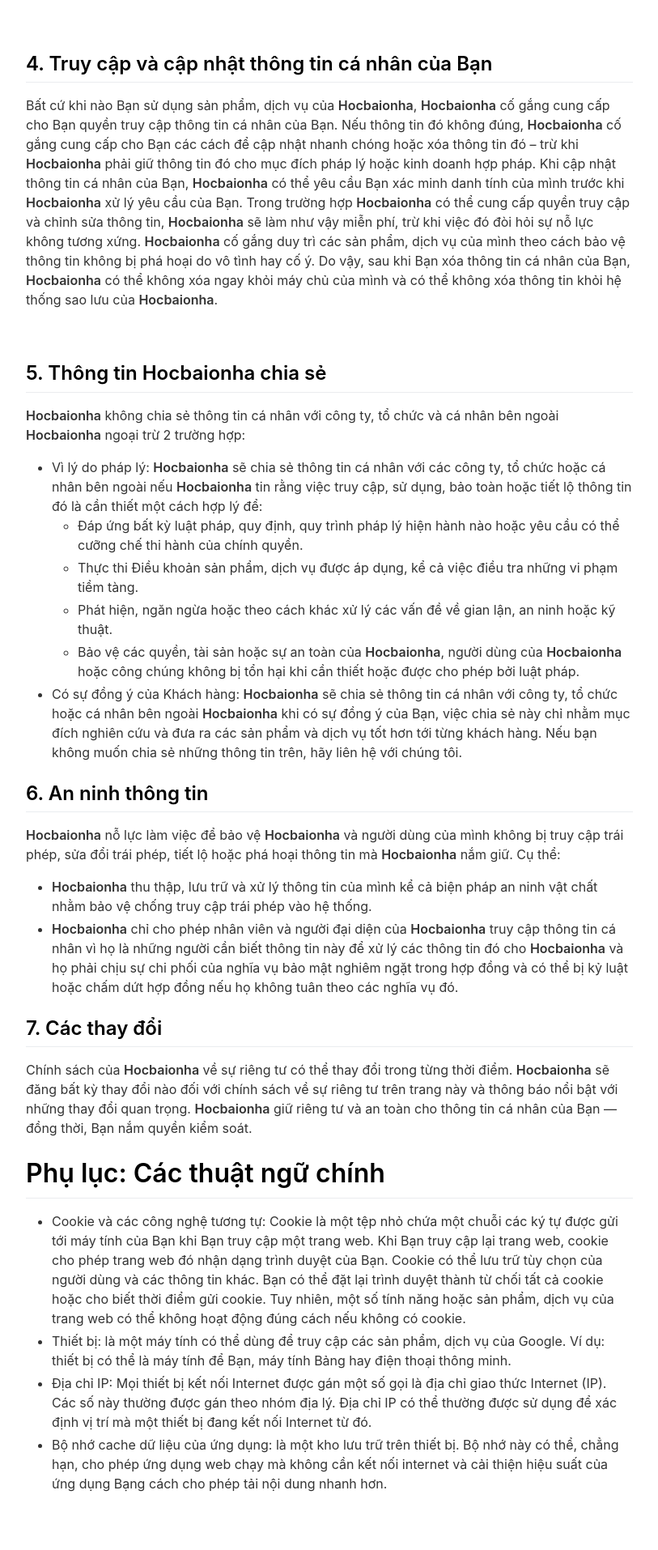
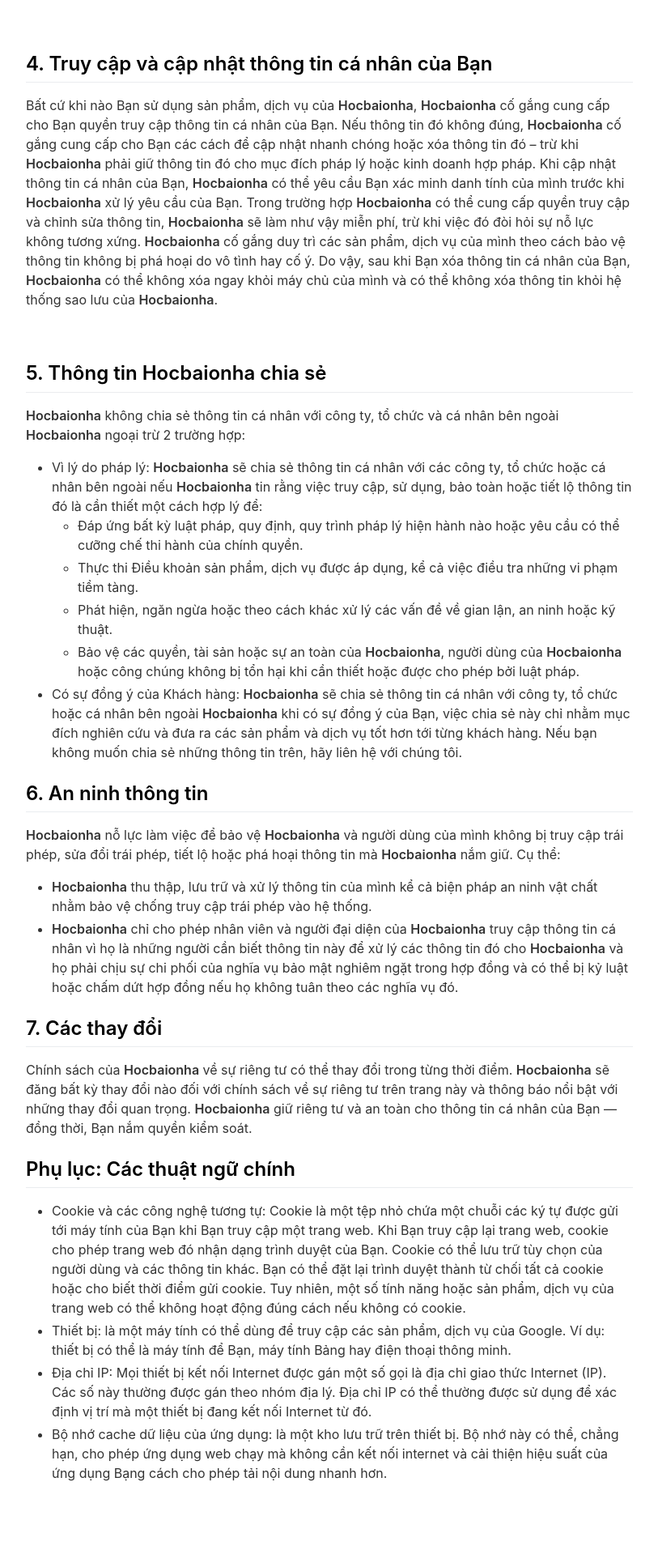
Before and after one commit to Hocbaionha/landingpage, a Jekyll site: the page built from _pages/privacypolicy.md, in a window 1280 px wide. Shown: the part 2886-4800 px from the top of the page at 81% size, without its empty margins (233-1046 px from the left). Built offline with Jekyll 4.4.1, drawn with Linux system fonts in a browser that asks for light colours; nearby versions of some CDN libraries.

```diff
--- a/_pages/privacypolicy.md
+++ b/_pages/privacypolicy.md
@@ -86,7 +86,7 @@ Trong trường hợp **Hocbaionha** có thể cung cấp quyền truy cập và
 Chính sách của **Hocbaionha** về sự riêng tư có thể thay đổi trong từng thời điểm. **Hocbaionha** sẽ đăng bất kỳ thay đổi nào đối với chính sách về sự riêng tư trên trang này và thông báo nổi bật với những thay đổi quan trọng.
 **Hocbaionha** giữ riêng tư và an toàn cho thông tin cá nhân của Bạn — đồng thời, Bạn nắm quyền kiểm soát.
 
-# Phụ lục: Các thuật ngữ chính
+## Phụ lục: Các thuật ngữ chính
 - Cookie và các công nghệ tương tự: Cookie là một tệp nhỏ chứa một chuỗi các ký tự được gửi tới máy tính của Bạn khi Bạn truy cập một trang web. Khi Bạn truy cập lại trang web, cookie cho phép trang web đó nhận dạng trình duyệt của Bạn. Cookie có thể lưu trữ tùy chọn của người dùng và các thông tin khác. Bạn có thể đặt lại trình duyệt thành từ chối tất cả cookie hoặc cho biết thời điểm gửi cookie. Tuy nhiên, một số tính năng hoặc sản phẩm, dịch vụ của trang web có thể không hoạt động đúng cách nếu không có cookie.
 - Thiết bị: là một máy tính có thể dùng để truy cập các sản phẩm, dịch vụ của Google. Ví dụ: thiết bị có thể là máy tính để Bạn, máy tính Bảng hay điện thoại thông minh.
 - Địa chỉ IP: Mọi thiết bị kết nối Internet được gán một số gọi là địa chỉ giao thức Internet (IP). Các số này thường được gán theo nhóm địa lý. Địa chỉ IP có thể thường được sử dụng để xác định vị trí mà một thiết bị đang kết nối Internet từ đó.
```
